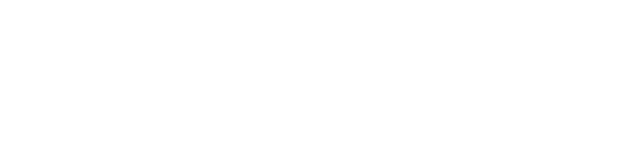
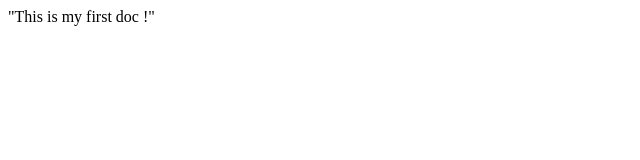
Before and after one commit to Deva-alpha/myrepo, a plain HTML site: page index.html in a window 1280 px wide. Shown: the whole page, without its empty margins (0-640 px from the left). Drawn offline with Linux system fonts and the light colour scheme.

Commit message:
First v1 of index.html

```diff
--- a/index.html
+++ b/index.html
@@ -6,6 +6,6 @@
     <title>Document</title>
 </head>
 <body>
-
+    "This is my first doc !"
 </body>
 </html>
```
